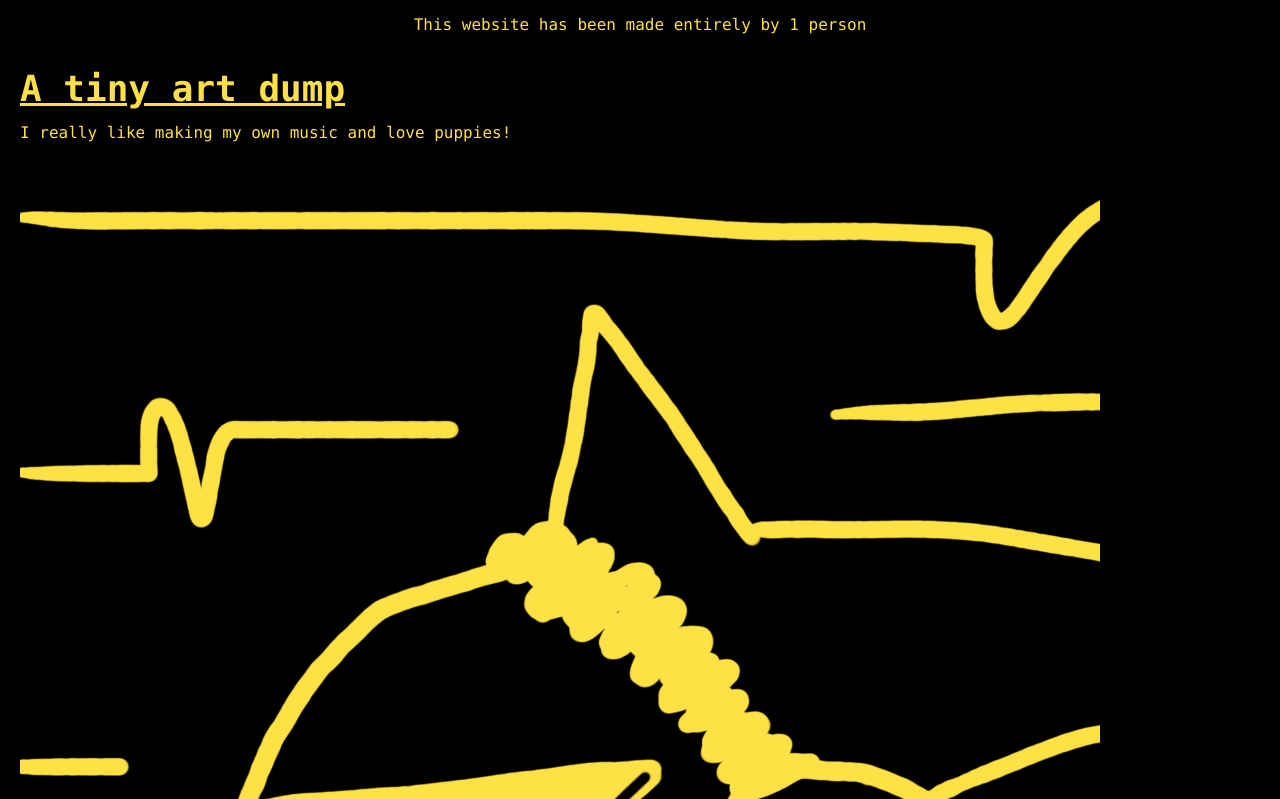
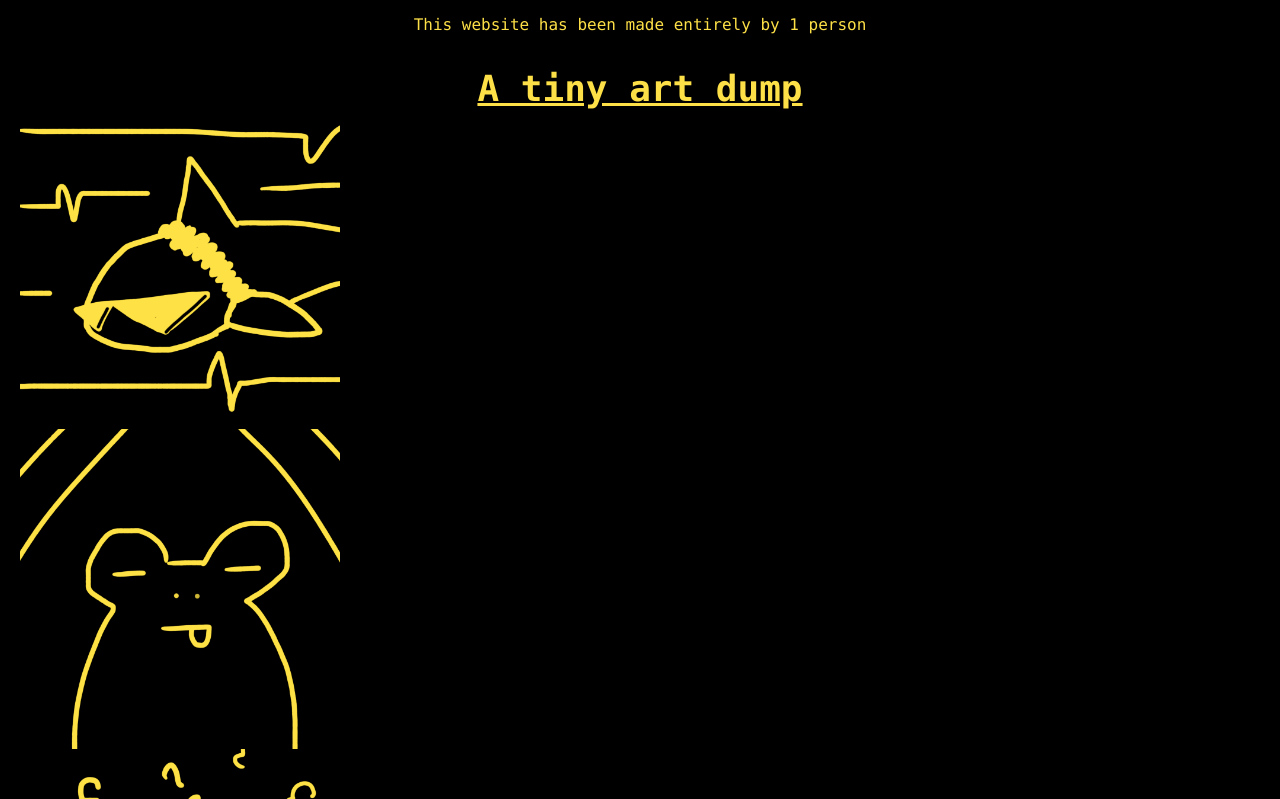
Before and after one commit to anti-Quaxx/my-portfolio, a plain HTML site: page index.html in a window 1280 px wide. Shown: the part 135-934 px from the top of the page. Drawn offline with nearby package versions, Linux system fonts and the light colour scheme.

Commit message:
resized doodles

```diff
--- a/index.html
+++ b/index.html
@@ -9,11 +9,10 @@
         <h2 class="text-center mt-5 text-2xl font-semibold font-mono text-yellow-300">My name's Natasha, a prospective master coder and seriously cool website maker.</h2>
         <p class="text-center mt-4 font-mono text-yellow-300 text-1xl">This website has been made entirely by 1 person</p>
 
-        <h2 class="text-left mt-8 text-yellow-300 font-mono font-bold text-4xl underline">A tiny art dump</h2>
-        <p class="text-left text-yellow-300 font-mono mt-3">I really like making my own music and love puppies!</p>
-        <img src="https://anti-quaxx.github.io/my-portfolio/blackyellowchillshark.png" alt="shark with Sunglasses and a lei">
-        <img src="https://anti-quaxx.github.io/my-portfolio/blackyellowfrong.png" alt="Black and yellow frog">
-        <img src="https://anti-quaxx.github.io/my-portfolio/blackyellowdino.png" alt="Black and yellow dinosaur with sunglasses">
+        <h2 class="text-center mt-8 text-yellow-300 font-mono font-bold text-4xl underline">A tiny art dump</h2>
+        <img src="https://anti-quaxx.github.io/my-portfolio/blackyellowchillshark.png" class="w-80 h-80" alt="shark with Sunglasses and a lei">
+        <img src="https://anti-quaxx.github.io/my-portfolio/blackyellowfrong.png" class="w-80 h-80" alt="Black and yellow frog">
+        <img src="https://anti-quaxx.github.io/my-portfolio/blackyellowdino.png" class="w-80 h-80" alt="Black and yellow dinosaur with sunglasses" class="w-100 h-100">
         <a href="https://hackclub.com" class="text-yellow-300 underline hover:text-yellow-200 font-bold text-3xl">A Link to Hack Club!</a>
 
     </body>
```
